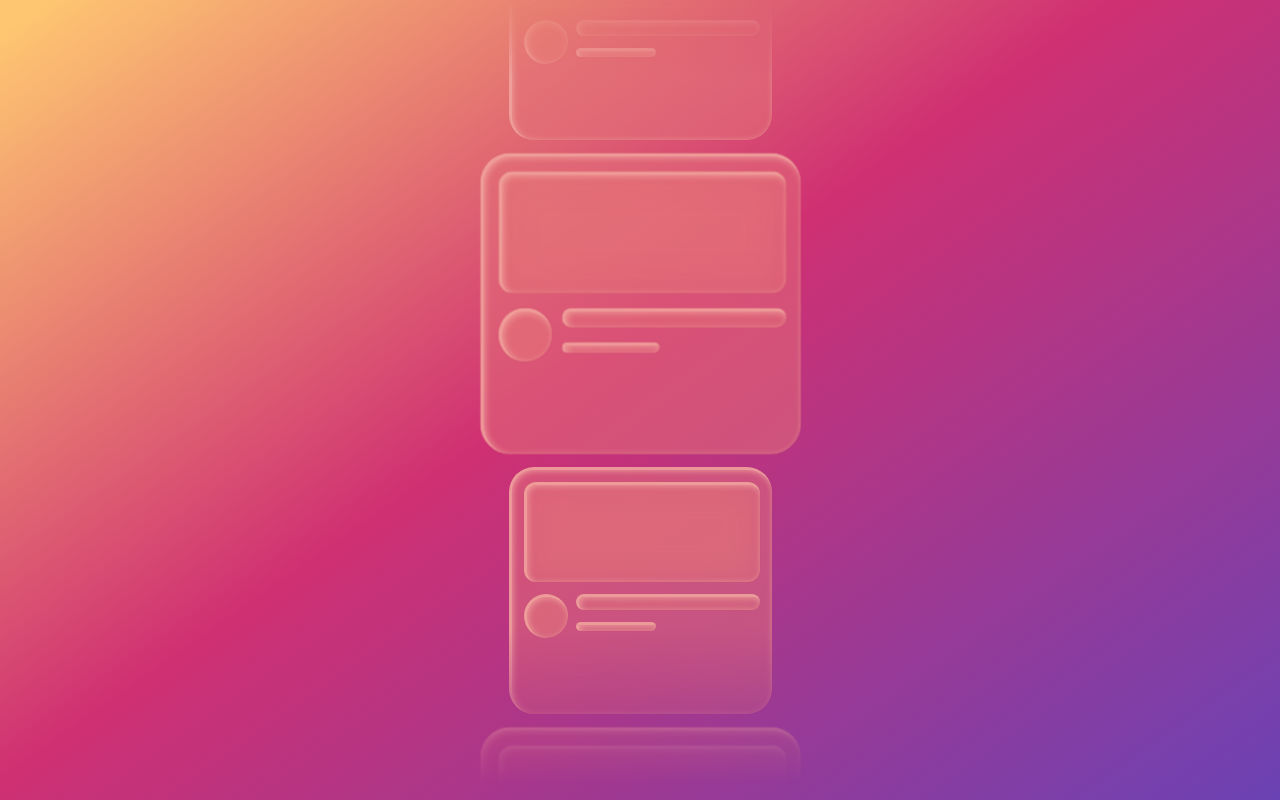
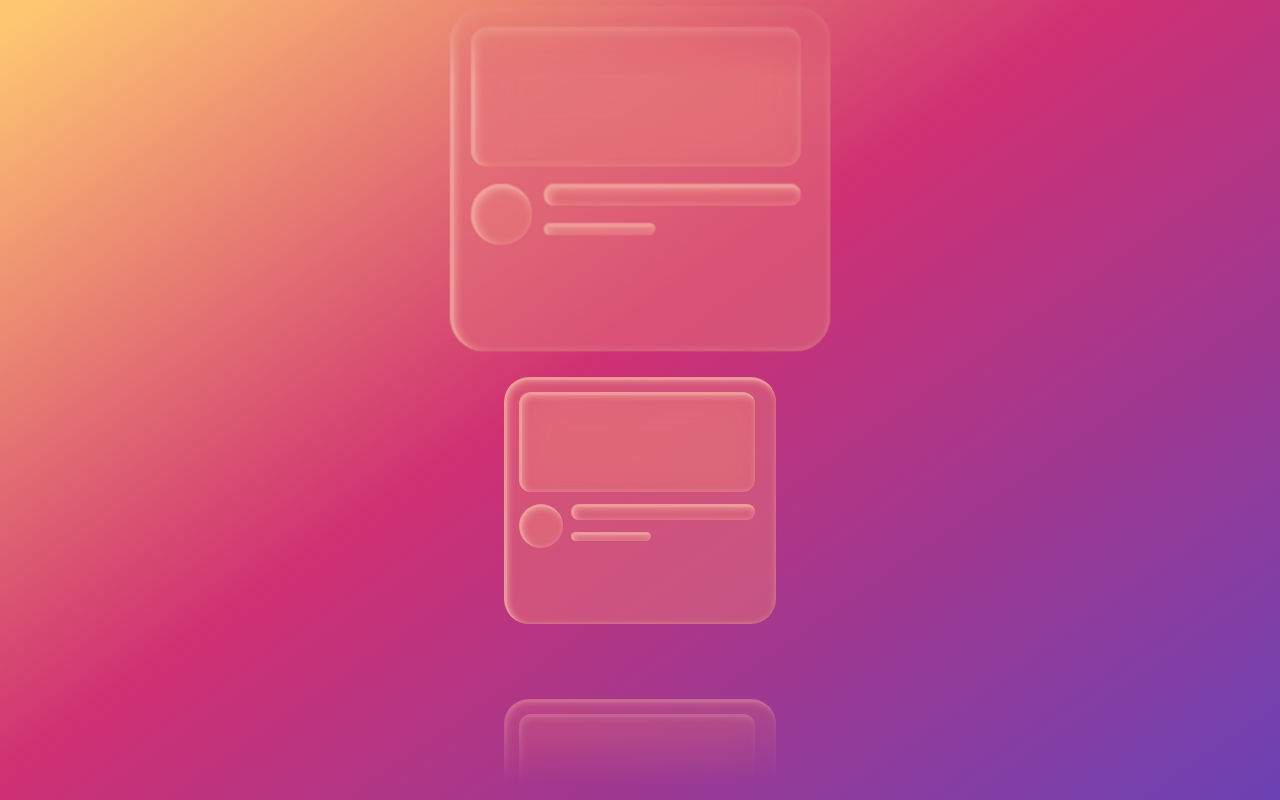
Before and after one commit to shirishpokharel/NGIT, a React (Vite) app: page / in a window 1280 px wide. Built offline with nearby package versions, Linux system fonts and the light colour scheme.

Commit message:
slider vertical animation changes

```diff
--- a/package.json
+++ b/package.json
@@ -10,9 +10,11 @@
     "preview": "vite preview"
   },
   "dependencies": {
+    "@emotion/styled": "^11.11.5",
     "clsx": "^2.1.0",
     "react": "^18.2.0",
     "react-dom": "^18.2.0",
+    "react-responsive-carousel": "^3.2.23",
     "react-slick": "^0.30.2",
     "slick-carousel": "^1.8.1",
     "tailwind-merge": "^2.2.2"
--- a/src/App.jsx
+++ b/src/App.jsx
@@ -4,6 +4,7 @@ function App() {
   return (
     <div className="min-h-screen">
       <Scroller />
+      {/* <Slider /> */}
     </div>
   );
 }
--- a/src/components/molecule/Card.jsx
+++ b/src/components/molecule/Card.jsx
@@ -4,7 +4,7 @@ import Rectangle from "../atoms/Rectangle";
 
 const Card = forwardRef((props, ref) => {
   return (
-    <div className="card mx-auto rectangleBorder p-[2px]  bg-[rgba(227,115,123,0.5)] backdrop-blur-2xl !rounded-[25px] ">
+    <div className="card mx-auto rectangleBorder p-[2px]  bg-[rgba(227,115,123,0.5)] backdrop-blur-2xl !rounded-[25px] w-[17em]">
       <div className="flex flex-col h-[15em] w-[16rem] gap-3 p-[10px]">
         <Rectangle width={"auto"} height={100} className={""} />
         <div className="flex  justify-start align-middle gap-2">
@@ -18,7 +18,7 @@ const Card = forwardRef((props, ref) => {
             />
           </div>
         </div>
-        {props?.item?.name}
+        {/* {props?.item || "hello"} */}
       </div>
     </div>
   );
--- a/src/components/organism/Scroller.jsx
+++ b/src/components/organism/Scroller.jsx
@@ -1,77 +1,40 @@
 import Card from "../molecule/Card.jsx";
-import { useDragScroll } from "../../libs/useDraggingScroll.jsx";
-import { createRef, useCallback, useEffect, useRef, useState } from "react";
-import Slider from "react-slick";
-// import "slick-carousel/slick/slick.css";
-// import "slick-carousel/slick/slick-theme.css";
+import { createRef, useRef } from "react";
+import "react-responsive-carousel/lib/styles/carousel.min.css"; // requires a loader
+import { Carousel } from "react-responsive-carousel";
+
 const Scroller = () => {
-  const [currentActiveCard, setCurrentActiveCard] = useState(2);
-  const [refs, index] = useDragScroll(currentActiveCard);
-
-  // console.log(index, "Index");
   const newArr = [1, 2, 3, 4, 5, 6, 7];
   const itemsRef = useRef([]);
   let settings = {
-    vertical: true,
-    dots: false,
-    // infinite: true,
+    axis: true,
+    centerSlidePercentage: 30,
+    emulateTouch: true,
+    infiniteLoop: true,
+    swipeable: true,
+    verticalSwipe: true,
+
+    centerMode: true,
+    dynamicHeight: true,
     arrows: false,
-    slidesToShow: 3,
-    slidesToScroll: 1,
-    centerMode: true,
-    centerPadding: "120px",
-    verticalSwiping: true,
-    swipeToSlide: true,
-    adaptiveHeight: true,
-    variableHeight: false,
-
-    beforeChange: (oldIndex, newIndex) => {
-      console.log(newIndex, "New");
-      // handleScrollWithAnimation(newIndex);
-      // setTimeout(() => {
-      //   const sample = document.querySelectorAll(".card");
-      //   console.log(sample, "Sample");
-      //   for (let i = 0; i < sample.length; i++) {
-      //     sample[i].classList.remove("content_animation");
-      //     console.log("beforeChange", oldIndex, newIndex);
-      //   }
-      // });
-    },
-    afterChange: (currentSlide) => {
-      setCurrentActiveCard(currentSlide + 1);
-    },
+    showArrows: false,
+    showStatus: false,
+    showIndicators: false,
+    showThumbs: false,
   };
 
   if (itemsRef.current.length !== newArr.length) {
-    // add or remove refs
     itemsRef.current = Array(newArr.length)
       .fill()
       .map((_, i) => itemsRef.current[i] || createRef());
   }
 
-  const handleScrollWithAnimation = useCallback(
-    (index) => {
-      var styleSheet = document.styleSheets[0];
-      var rule =
-        "#scroller .slider-container .card:nth-child(" +
-        index +
-        ")  { transform: scale(1.2,1.2);  }";
-      styleSheet.insertRule(rule, 1);
-
-      itemsRef?.[currentActiveCard]?.current?.scrollIntoView();
-    },
-    [currentActiveCard]
-  );
-
   return (
-    <div
-      id="scroller"
-      className="cursor-grab touch-none flex flex-col gap-[100px] relative"
-      ref={refs}
-    >
-      <Slider
+    <div id="scroller" className="">
+      <Carousel
         {...settings}
-        className="slider-container mx-auto sliderOverflow p-10"
+        centerSlidePercentage={10}
+        className="slider-container mx-auto sliderOverflow m-h-screen"
       >
         {newArr?.map((item) => {
           return (
@@ -80,7 +43,7 @@ const Scroller = () => {
             </div>
           );
         })}
-      </Slider>
+      </Carousel>
     </div>
   );
 };
--- a/src/index.css
+++ b/src/index.css
@@ -5,7 +5,7 @@
 body {
   background: linear-gradient(145deg, #fec671 2%, #cf3072 46%, #6b42b4 100%);
   /* overflow: auto; */
-  max-height: 100vh;
+  overflow: auto;
 }
 
 .slider-container::-webkit-scrollbar {
@@ -39,61 +39,23 @@ body {
     0px 0px 1px rgba(121, 78, 9, 0.1);
 }
 
-.slick-slide:not(.slick-active) {
-  position: relative;
-  z-index: 997;
-}
-.slick-slide.slick-active:not(.slick-current) .card {
-  position: relative;
-  z-index: 998;
-  transform: scale(1.22);
-  transition: 0.25s;
-}
-.slick-slide.slick-active.slick-current.card {
-  position: relative;
-  z-index: 999;
-  transform: scale(1.6);
-  transition: 0.25s;
-}
-.slick-slide.slick-active:not(.slick-current) .image,
-.slick-slide.slick-active.slick-current .image,
-.slick-slide:not(.slick-active) .image {
-  width: 100% !important;
+.carousel .slider-wrapper.axis-vertical {
+  height: 100vh !important;
 }
 
-@keyframes slideUp {
-  0% {
-    transform: translateY(100%) scale(0.5);
-    opacity: 0;
-  }
+.carousel .slider {
+  display: flex;
+  gap: 35px;
+}
 
-  5%,
-  20% {
-    transform: translateY(100%) scale(0.7);
-    opacity: 0.4;
-  }
+.slide.selected {
+  transform-origin: center;
 
-  25%,
-  40% {
-    transform: translateY(0) scale(1);
-    opacity: 1;
-  }
-
-  45%,
-  60% {
-    transform: translateY(-100%) scale(0.7);
-    opacity: 0.4;
-  }
-
-  65%,
-  100% {
-    transform: translateY(-100%) scale(0.5);
-    opacity: 0;
-  }
+  transform: scale(1.4, 1.4);
 }
 
 #scroller {
-  animation: 0.2s ease-in y;
+  animation: 0.8s ease-out y;
 
   -webkit-mask-box-image: -webkit-linear-gradient(
     top,
```
Also changed, not shown: 1 other file (tests, documents, lock files or other folders).
